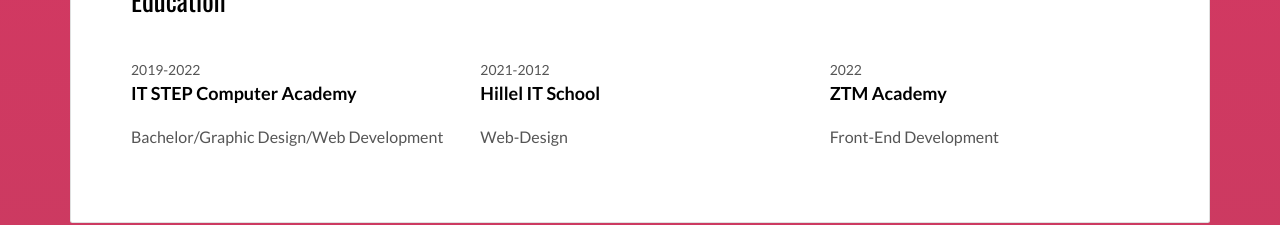
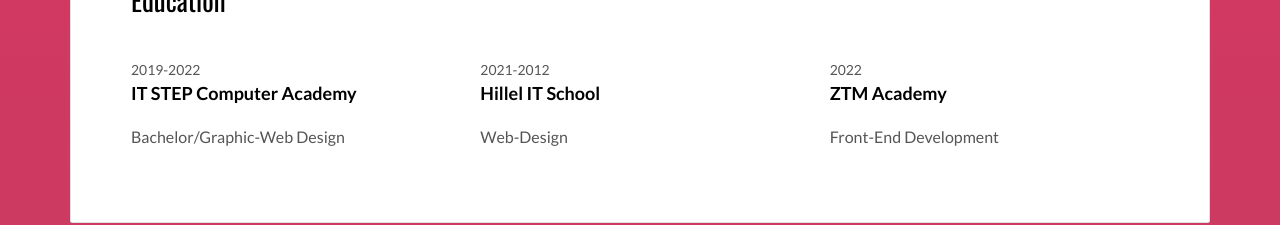
Before and after one commit to yanathedev/The-Portfolio, a plain HTML site: page index.html in a window 1280 px wide. Shown: the part 1680-1905 px from the top of the page. Drawn offline with nearby package versions, Linux system fonts and the light colour scheme.

Commit message:
Correcting the text input

```diff
--- a/index.html
+++ b/index.html
@@ -114,7 +114,7 @@
                 <div class="education-experience">
                   <small class="date">2019-2022</small>
                   <h3 class="h5 date-title">IT STEP Computer Academy</h3>
-                  <p>Bachelor/Graphic Design/Web Development</p>
+                  <p>Bachelor/Graphic-Web Design</p>
                 </div>
 
               </div>
```
